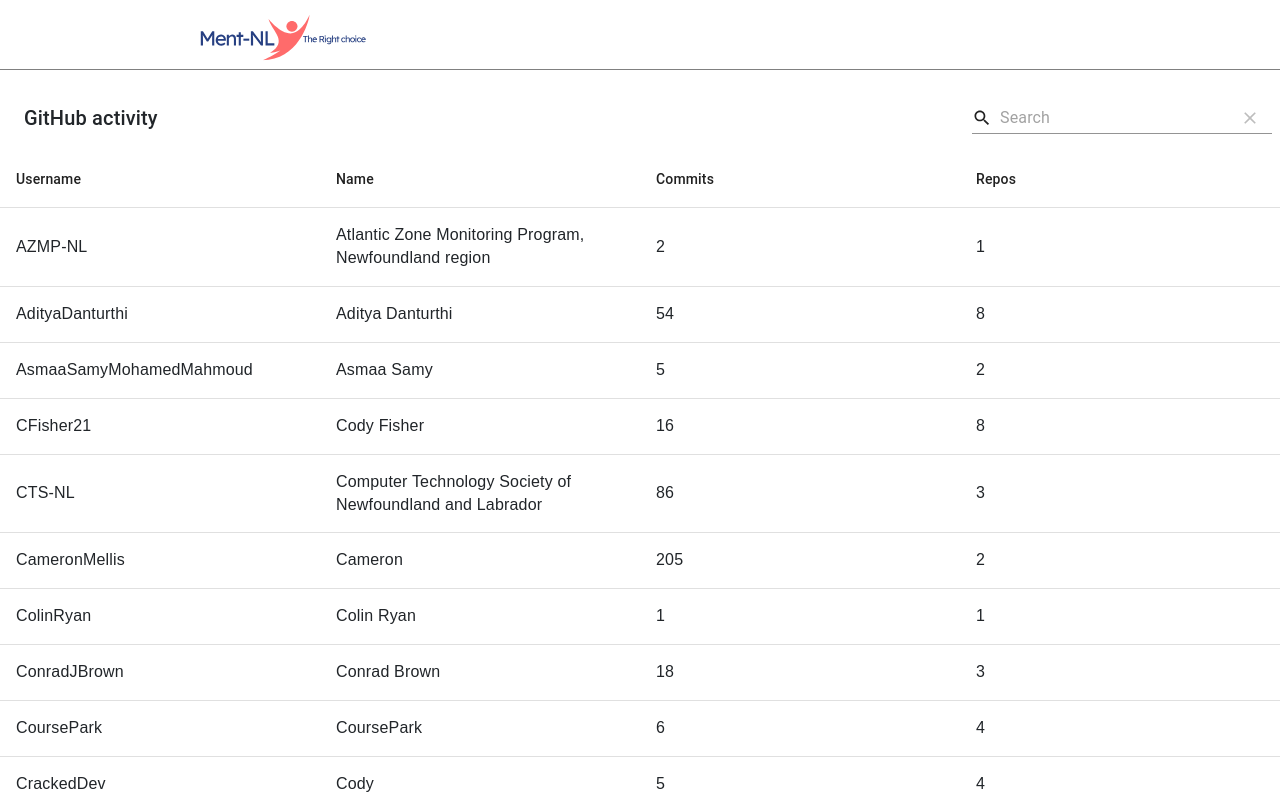
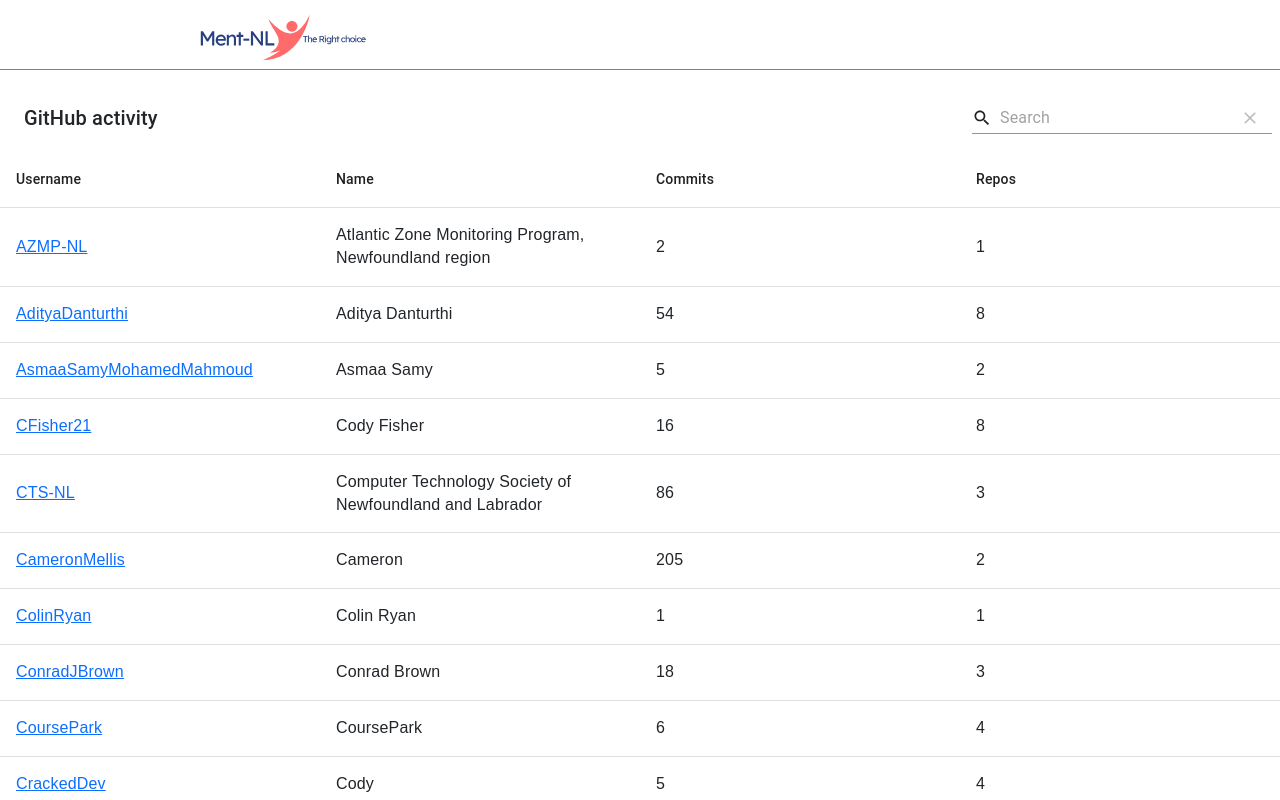
Before and after one commit to hhstjohnsnl/mentnl-web, a React (Create React App) app: page / in a window 1280 px wide. Shown: the top 800 px of the page. Built offline with nearby package versions, Linux system fonts and the light colour scheme.

Commit message:
feat: Add github href for user

```diff
--- a/package.json
+++ b/package.json
@@ -11,7 +11,6 @@
     "react-dom": "^18.2.0",
     "react-scripts": "0.9.5"
   },
-  "devDependencies": {},
   "scripts": {
     "start": "react-scripts start",
     "build": "react-scripts build",
--- a/src/components/LogTable.js
+++ b/src/components/LogTable.js
@@ -62,7 +62,12 @@ function LogTable ({
           {
             title: 'Username',
             field: 'id',
-            width: 200
+            width: 200,
+	    render: rowData => {
+	      const href = `https://www.github.com/${rowData.id}`
+
+	      return(<a href={href} target="_blank">{rowData.id}</a>)
+	    }
           },
           { title: 'Name', field: 'name' },
           { title: 'Commits', field: 'total_commits' },
```
Also changed, not shown: 1 other file (tests, documents, lock files or other folders).
